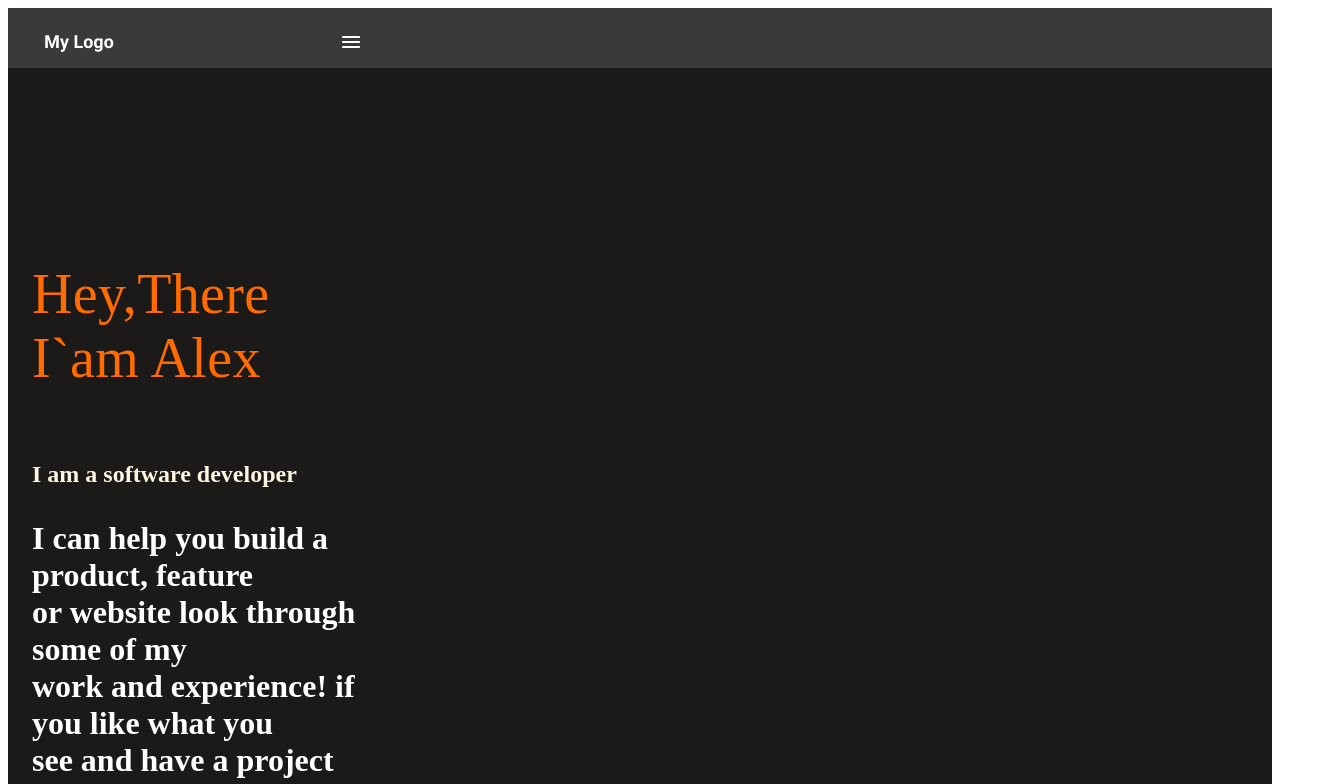
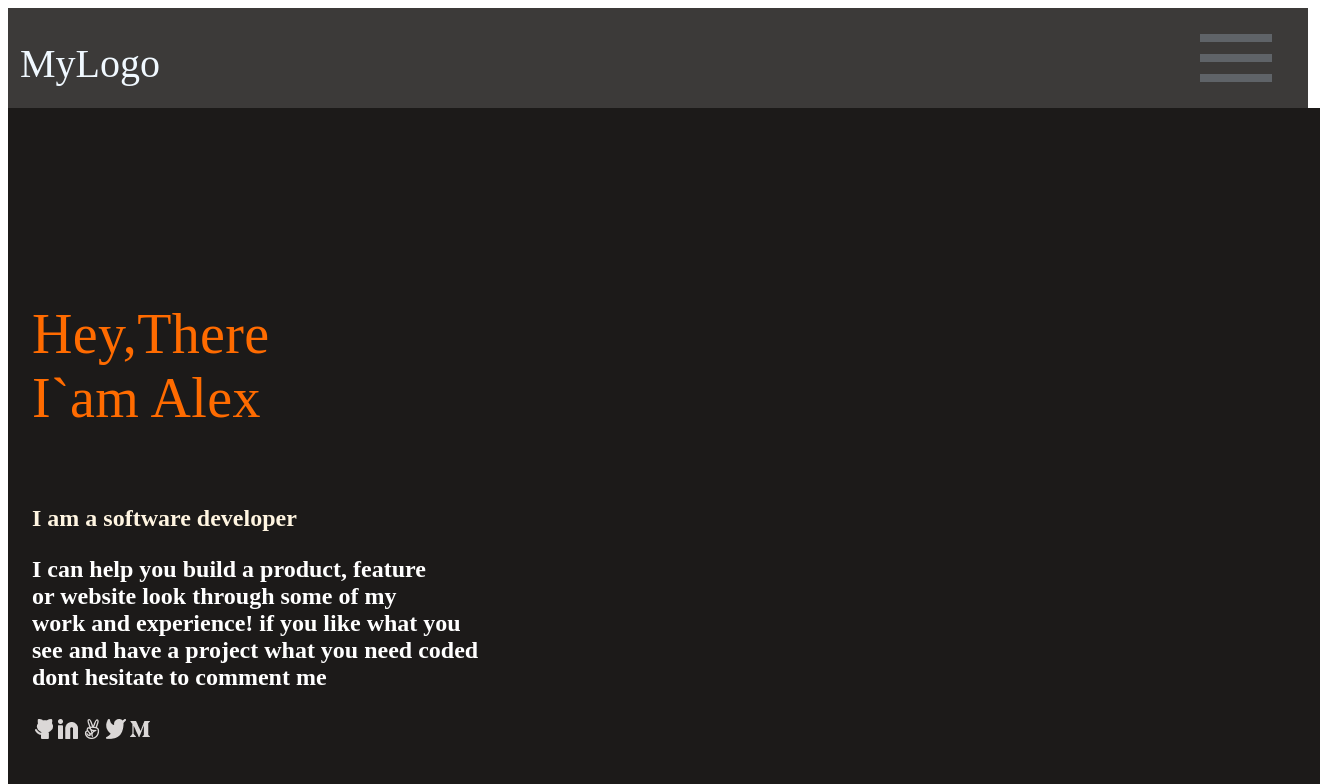
Before and after one commit to Careen1234/PROJECTDO, a plain HTML site: page index.html in a window 1280 px wide. Shown: the top 784 px of the page, 1320 px wide, since content can reach past the window. Drawn offline with Linux system fonts and the light colour scheme.

Commit message:
i made changes on everypoint you instructed me except for the backgroung illastration image

```diff
--- a/index.css
+++ b/index.css
@@ -1,65 +1,78 @@
-.content{
-background: #3C3A39;
-width: Hug(375)px;
-height: Hug(44)px;
-gap: 0px;
-opacity: 0px;
-
-}
-.menu-container{
-width: Hug (375px)px;
-height: Hug (590px)px;
+.menu-container {
+  background-image: url("image\Illustration (1).png");
+  width: 100%;
+  height: 100%;
   top: 92px;
   padding: 120px 24px 120px 24px;
   gap: 12px;
   opacity: 0px;
-background: #1C1A19;
+  background: #1c1a19;
 }
-.head{
- background: #3C3A39;
- width: Hug(375)px;
-height: Hug(48)px;
+.head {
+  display: flex;
+  flex-direction: row;
+  align-items: right;
+  justify-content: space-between;
+  background: #3c3a39;
+  width: 100%;
+  height: 100%;
   top: 44px;
   padding: 2px 24px 2px 12px;
+  opacity: 0px;
+}
+.head div {
+  margin-top: 30px;
+  font-size: 40px;
+  margin-bottom: 15px;
+  color: aliceblue;
+}
+.head a {
+  margin-left: 70%;
+  margin-top: 10px;
+}
+.head p {
+  display: flex;
+  align-items: right;
+  color: #fff5e1;
+  margin-top: 10px;
+  width: auto;
+  gap: 0px;
+  opacity: 0px;
+  background: #3c3a39;
+}
+.bg-image {
+  background-image: url("image\Illustration(1)");
+  width: 406.89px;
+  height: 312.03px;
+  top: 317px;
+  left: 620.1px;
+  padding: 0px 0.53px 0.32px 0px;
+  gap: 0px;
+  opacity: 0px;
+  angle: -164.51 deg;
+}
+
+.menu-container div {
+  display: flex;
+  flex-direction: row;
+  align-items: right;
+  width: auto;
+  height: 24px;
+  padding: 2px 0px 0px 0px;
   gap: 0px;
   opacity: 0px;
 }
-.head a{
-    margin-left: 70%;
-    margin-top: 10px;
+.menu-container h2 {
+  color: #fff5e1;
+  width: auto;
 }
-.head p{
-color: #FFF5E1;
-margin-top: 10px;
-width: 375px;
-height: 92px;
-gap: 0px;
-opacity: 0px;
-background: #3C3A39;
+.menu-container h1 {
+  color: aliceblue;
+  width: auto;
 }
-.head img{
-display: flex;
-align-items: right;
-margin-right: 50%;
-width: Hug (40px)px;
-height: Hug (40px)px;
-top: 4px;
-left: 511px;
-padding: 8px 0px 0px 0px;
-gap: 0px;
-border-radius: 8px 0px 0px 0px;
-opacity: 0px;
-}
-.menu-container h2{
- color: #FFF5E1;
-}
-.menu-container h1{
-color: aliceblue;
-}
-.menu-container h4{
-color: #FF6B00;
-width: 327px;
-height: 124px;
+.menu-container h4 {
+  color: #ff6b00;
+  width: auto;
   gap: 0px;
   opacity: 0px;
   font-family: Crete Round;
@@ -69,10 +82,9 @@ line-height: 64px;
   letter-spacing: 0.3700000047683716px;
   text-align: left;
 }
-.menu-container p{
-color: #FFFFFF;
-width: 327px;
-height: 123px;
+.menu-container p {
+  color: #ffffff;
+  width: auto;
   gap: 0px;
   opacity: 0px;
 }
--- a/index.html
+++ b/index.html
@@ -1,49 +1,53 @@
 <!DOCTYPE html>
 <html lang="en">
   <head>
-    <meta charset="UTF-8">
-    <meta name="viewport" content="width=device-width, initial-scale=1.0">
+    <meta charset="UTF-8" />
+    <meta name="viewport" content="width=device-width, initial-scale=1.0" />
     <title>Document</title>
-    <link rel="stylesheet" href="index.css">
+    <link rel="stylesheet" href="index.css" />
   </head>
   <body>
     <div class="body">
-
+      <section>
         <div class="head">
-
-
-            <img src="image\Toolbar - Dark - Compact.png">
-
-
+          <div>MyLogo</div>
+          <img src="image\burgericon.png" />
         </div>
-
 
         <div class="menu-container">
           <h4>
-                Hey,There<br>
-                I`am Alex<br>
+            Hey,There<br />
+            I`am Alex<br />
           </h4>
           <h2>I am a software developer</h2>
           <h1>
             <p>
-                I can help you build a product, feature<br>
-                or website look through some of my<br>
-                work and experience! if you like what you<br>
-                see and have a project what you need coded<br>
-                dont hesitate to comment me<br>
+              I can help you build a product, feature<br />
+              or website look through some of my<br />
+              work and experience! if you like what you<br />
+              see and have a project what you need coded<br />
+              dont hesitate to comment me<br />
             </p>
           </h1>
           <div>
-                <img src="image\Social Media.png">
-                <img src="image\Illustration (1).png">
+            <a href="https://github.com/login">
+              <img src="image\Icon -GitHub.png" />
+            </a>
+            <a href="https://www.linkedin.com/">
+              <img src="image\Icon - Linkedin.png" />
+            </a>
+            <a href="https://www.angellist.com/">
+              <img src="image\Icon - Angelist.png" />
+            </a>
+            <a href="https://twitter.com/">
+              <img src="image\Icon - Twitter.png" />
+            </a>
+            <a href="https://medium.com/">
+              <img src="image\Icon - Medium.png" />
+            </a>
           </div>
-
-
         </div>
-
-        </div>
-
-
+      </section>
     </div>
   </body>
 </html>
```
Also changed, not shown: image/Icon - Angelist.png (added), image/Icon - Linkedin.png (added), image/Icon - Medium.png (added), image/Icon - Twitter.png (added), image/Icon -GitHub.png (added), image/Social Media.png (deleted), image/Toolbar - Dark - Compact.png (deleted), image/burgericon.png (added). Lines whose indentation alone changed are shown as unchanged.
